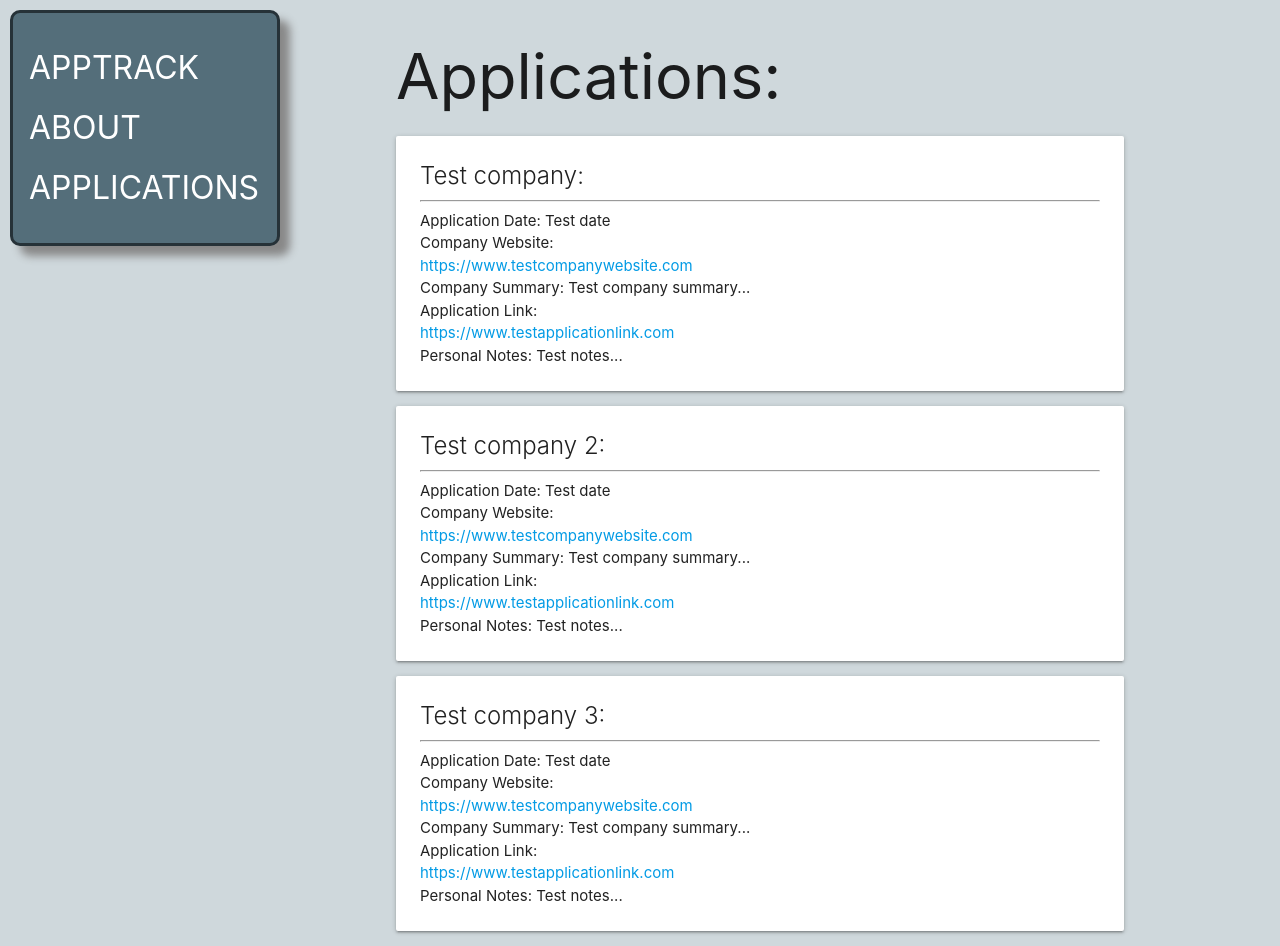
After one commit to CoryMetcalf96/apptrack, a Django app: page /applications/ in a window 1280 px wide. The commit adds this page. Run offline with Django 4.2, Linux system fonts and the light colour scheme.

Commit message:
Added seed data and index page functionality starting blocks

```diff
--- a/main_app/static/css/style.css
+++ b/main_app/static/css/style.css
@@ -1,28 +1,52 @@
+/* COLOR PALETTE:
+#eceff1 blue-grey lighten-5
+#cfd8dc blue-grey lighten-4
+#b0bec5 blue-grey lighten-3
+#90a4ae blue-grey lighten-2
+#78909c blue-grey lighten-1
+#607d8b blue-grey
+#546e7a blue-grey darken-1
+#455a64 blue-grey darken-2
+#37474f blue-grey darken-3
+#263238 blue-grey darken-4 */
+
+/* ENTIRE DOCUMENT */
+html {
+    background-color: #cfd8dc;
+}
+
+/* NAVIGATION BAR */
 header {
     /* height: 100%; */
-    width: 220px;
+    width: auto;
     position: fixed;
     z-index: 1;
     top: 0;
     left: 0;
     overflow-x: hidden;
-    margin-top: 20px;
-    margin-left: 20px;
+    margin-top: 10px;
+    margin-left: 10px;
     padding-top: 10px;
     padding-bottom: 10px;
+    padding-right: 10px;
     background-color: #546e7a;
+    border: solid;
+    border-color: #263238;
+    border-width: 3px;
     border-radius: 10px;
     box-shadow: 10px 10px 8px #888888;
 }
 
+/* NAVIGATION BAR LINKS */
 header a {
     padding: 6px 8px 6px 16px;
     text-decoration: none;
-    font-size: 35px;
+    font-size: 32px;
     color: #ffffff;
     display: block;
   }
 
+  /* MAIN BODY */
 body {
     display: flex;
     min-height: 100vh;
@@ -30,7 +54,3 @@ body {
     margin-left: 240px;
     padding: 0 10;
 }
-
-main {
-    flex: 1 0 auto;
-}
--- /dev/null
+++ b/main_app/templates/applications/index.html
@@ -0,0 +1,19 @@
+{% extends 'base.html' %} {% block content %}
+
+<h1>Applications:</h1>
+
+{% for app in applications %}
+    <div class="card">
+        <div class="card-content">
+            <span class="card-title">{{ app.company_name }}:</span>
+            <hr>
+            <p>Application Date: {{ app.date_applied }}</p>
+            <p>Company Website: </p><a href="{{ app.company_website }}">{{app.company_website}}</a>
+            <p>Company Summary: {{ app.company_summary}}</p>
+            <p>Application Link: </p><a href="{{ app.application_link }}">{{ app.application_link}}</a>
+            <p>Personal Notes: {{ app.notes }}</p>
+        </div>
+    </div>
+{% endfor %}
+
+{% endblock %}
--- a/main_app/templates/base.html
+++ b/main_app/templates/base.html
@@ -15,10 +15,9 @@
     <header>
             <div>
                 <ul>
-                    <li><a href="/" >AppTrack</a></li>
-                </ul>
-                <ul>
-                    <li><a href="/about">About</a></li>
+                    <li><a href="/" >APPTRACK</a></li>
+                    <li><a href="/about">ABOUT</a></li>
+                    <li><a href="/applications">APPLICATIONS</a></li>
                 </ul>
             </div>
     </header>
--- a/main_app/urls.py
+++ b/main_app/urls.py
@@ -6,4 +6,6 @@ urlpatterns = [
     path('', views.home, name='home'),
     # PATH TO GO TO ABOUT PAGE
     path('about/', views.about, name='about'),
+    # PATH TO VIEW ALL APPLICATIONS
+    path('applications/', views.applications_index, name='applications_index'),
 ]
--- a/main_app/views.py
+++ b/main_app/views.py
@@ -8,3 +8,23 @@ def home(request):
 # ABOUT VIEW
 def about(request):
     return render(request, 'about.html')
+
+class Applications:
+    def __init__(self, company_name, date_applied, company_website, company_summary, application_link,notes):
+        self.company_name = company_name
+        self.date_applied = date_applied
+        self.company_website = company_website
+        self.company_summary = company_summary
+        self.application_link = application_link
+        self.notes = notes
+
+applications = [
+    Applications('Test company', 'Test date', 'https://www.testcompanywebsite.com', 'Test company summary...', 'https://www.testapplicationlink.com', 'Test notes...'),
+    Applications('Test company 2', 'Test date', 'https://www.testcompanywebsite.com', 'Test company summary...', 'https://www.testapplicationlink.com', 'Test notes...'),
+    Applications('Test company 3', 'Test date', 'https://www.testcompanywebsite.com', 'Test company summary...', 'https://www.testapplicationlink.com', 'Test notes...'),
+]
+
+
+# APPLICATION INDEX VIEW (ALL)
+def applications_index(request):
+    return render(request, 'applications/index.html', {'applications': applications})
```
